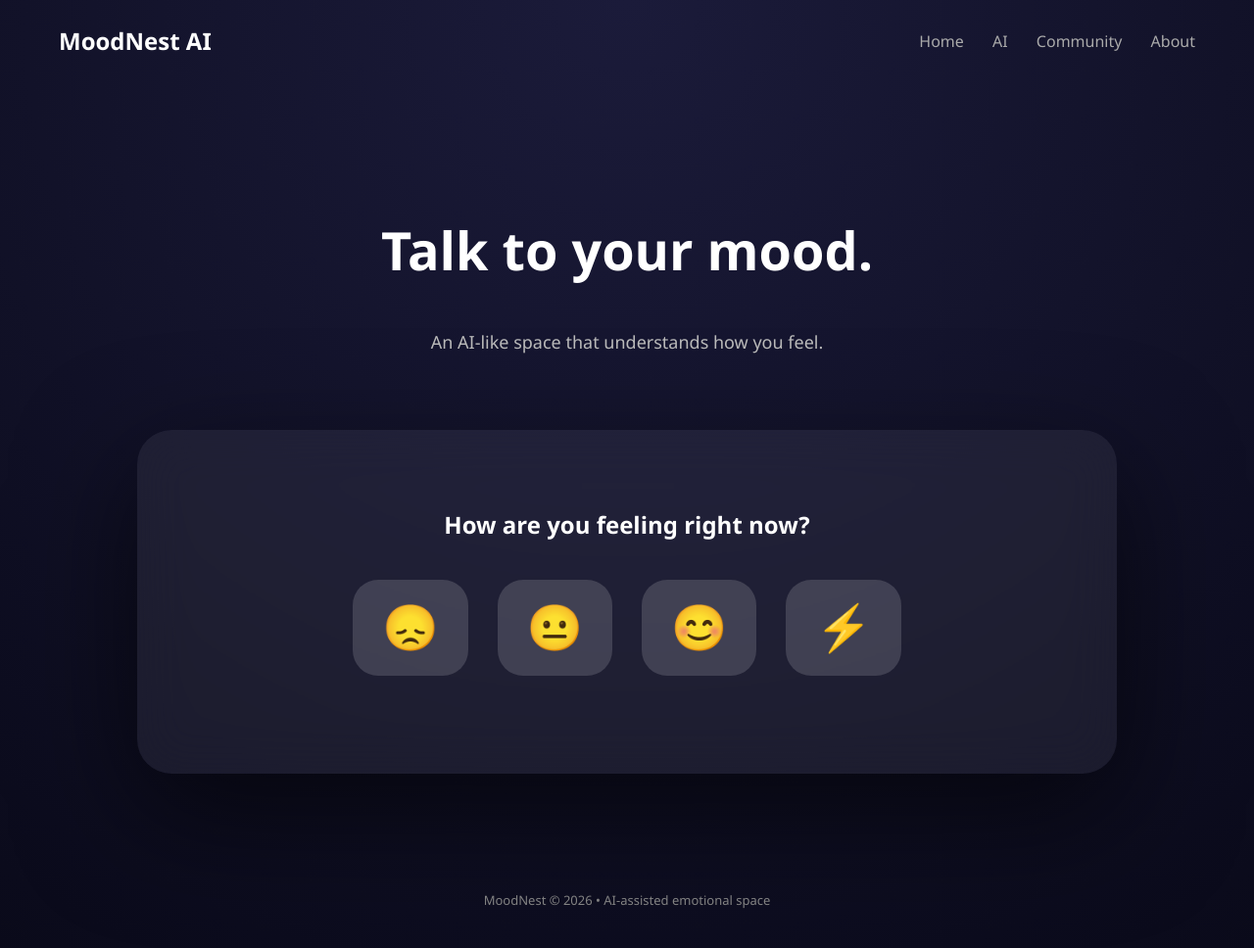
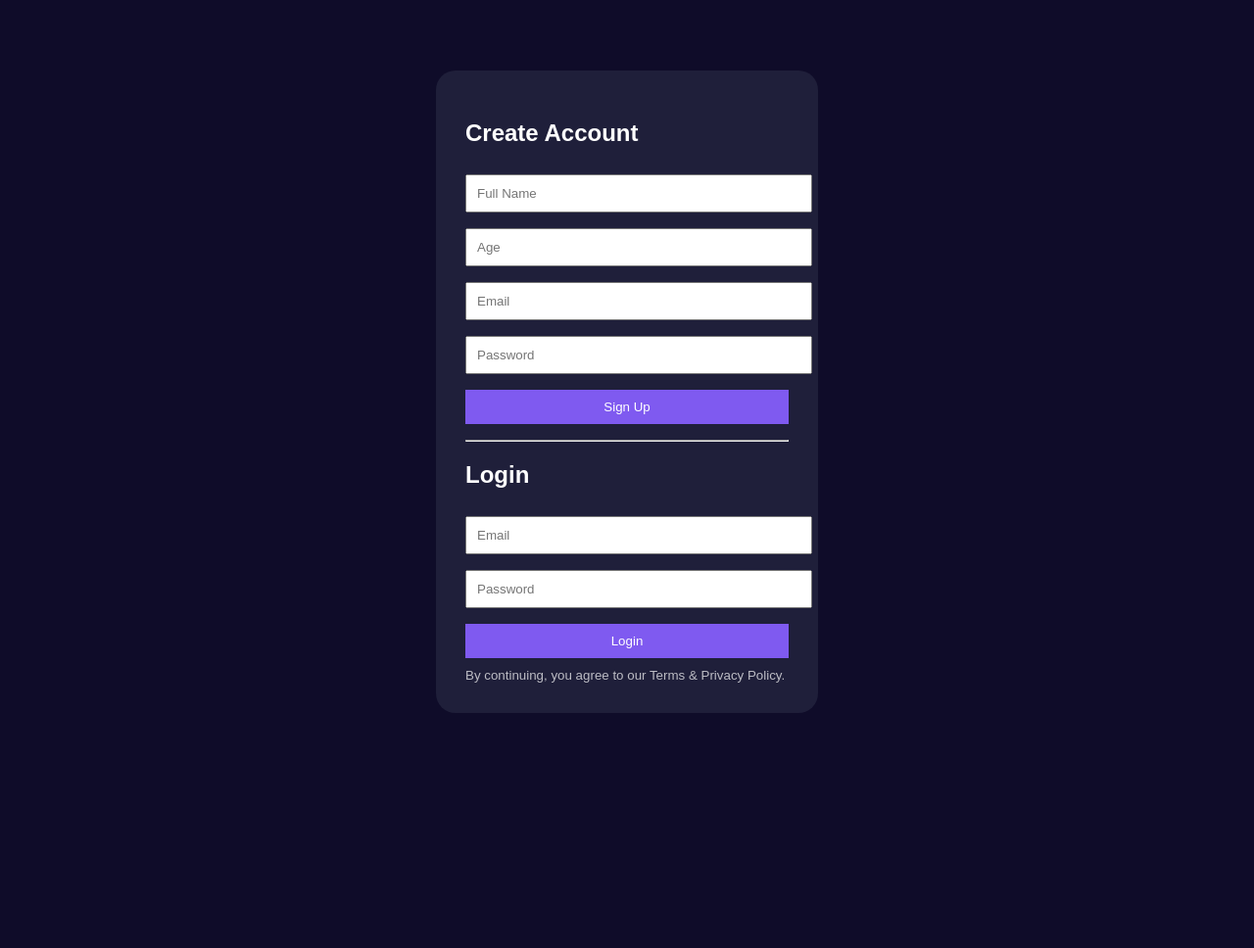
Before and after one commit to Stark678-creator/moodnest, a plain HTML site: page index.html in a window 1280 px wide. Shown: the whole page at 98% size. After the commit the page ends 800 px from the top, so only its background shows below. Drawn offline with Linux system fonts and the light colour scheme.

Commit message:
Update index.html

```diff
--- a/index.html
+++ b/index.html
@@ -2,231 +2,100 @@
 <html lang="en">
 <head>
 <meta charset="UTF-8">
-<title>MoodNest AI</title>
+<title>MoodNest – Secure Login</title>
+<meta name="viewport" content="width=device-width, initial-scale=1.0">
+<meta name="description" content="MoodNest is a private AI-assisted space for calm, thoughtful conversations.">
 
 <style>
-* { box-sizing: border-box; }
-
-body {
-  margin: 0;
-  font-family: "Segoe UI", Arial, sans-serif;
-  background: radial-gradient(circle at top, #1b1b3a, #0a0a1a);
-  color: #fff;
-  min-height: 100vh;
-  overflow-x: hidden;
+body{
+  margin:0;
+  font-family:Arial, sans-serif;
+  background:#0f0c29;
+  color:white;
+  display:flex;
+  justify-content:center;
+  align-items:center;
+  height:100vh;
 }
-
-/* HEADER */
-header {
-  padding: 25px 60px;
-  display: flex;
-  justify-content: space-between;
-  align-items: center;
+.box{
+  background:#1f1f3a;
+  padding:30px;
+  border-radius:20px;
+  width:330px;
 }
-header h2 { margin: 0; }
-nav a {
-  margin-left: 25px;
-  color: #aaa;
-  text-decoration: none;
+input,button{
+  width:100%;
+  padding:10px;
+  margin:8px 0;
 }
-nav a:hover { color: #fff; }
-
-/* HERO */
-.hero {
-  text-align: center;
-  padding: 90px 20px 60px;
+button{
+  background:#7f5af0;
+  color:white;
+  border:none;
+  cursor:pointer;
 }
-.hero h1 {
-  font-size: 54px;
-  animation: fadeInUp 1s ease;
-}
-.hero p {
-  color: #bbb;
-  font-size: 18px;
-  animation: fadeInUp 1.5s ease;
-}
-
-/* AI PANEL */
-.panel {
-  max-width: 1000px;
-  margin: 0 auto 80px;
-  background: rgba(255,255,255,0.06);
-  backdrop-filter: blur(25px);
-  border-radius: 35px;
-  padding: 60px;
-  box-shadow: 0 40px 120px rgba(0,0,0,0.6);
-  animation: fadeInUp 2s ease;
-}
-
-/* MOODS */
-.moods {
-  display: flex;
-  justify-content: center;
-  gap: 30px;
-  margin: 40px 0;
-}
-.moods button {
-  font-size: 46px;
-  padding: 22px 30px;
-  border-radius: 26px;
-  border: none;
-  cursor: pointer;
-  background: rgba(255,255,255,0.15);
-  transition: transform .25s, background .25s;
-}
-.moods button:hover {
-  transform: scale(1.2);
-  background: rgba(255,255,255,0.3);
-}
-
-/* CHAT */
-.chat {
-  margin-top: 40px;
-}
-.ai {
-  background: rgba(127,90,240,0.2);
-  padding: 22px 26px;
-  border-radius: 22px;
-  max-width: 80%;
-  margin-bottom: 20px;
-  animation: fadeInUp .6s ease;
-}
-.user {
-  background: rgba(255,255,255,0.15);
-  padding: 20px 24px;
-  border-radius: 22px;
-  max-width: 70%;
-  margin-left: auto;
-  margin-bottom: 20px;
-  animation: fadeInUp .6s ease;
-}
-
-/* ACTIONS */
-.actions {
-  display: flex;
-  gap: 20px;
-  margin-top: 30px;
-}
-.actions button {
-  padding: 14px 26px;
-  border-radius: 25px;
-  border: none;
-  cursor: pointer;
-  background: linear-gradient(135deg,#7f5af0,#5f3dc4);
-  color: #fff;
-  font-size: 16px;
-}
-.actions button:hover {
-  transform: translateY(-2px);
-}
-
-/* FOOTER */
-footer {
-  text-align: center;
-  padding: 40px;
-  color: #888;
-  font-size: 13px;
-}
-
-/* ANIMATIONS */
-@keyframes fadeInUp {
-  from { opacity: 0; transform: translateY(30px); }
-  to { opacity: 1; transform: translateY(0); }
-}
+small{opacity:0.7}
 </style>
 </head>
 
 <body>
 
-<header>
-  <h2>MoodNest AI</h2>
-  <nav>
-    <a href="#">Home</a>
-    <a href="#">AI</a>
-    <a href="#">Community</a>
-    <a href="#">About</a>
-  </nav>
-</header>
+<div class="box">
+  <h2>Create Account</h2>
+  <input id="name" placeholder="Full Name">
+  <input id="age" placeholder="Age">
+  <input id="email" placeholder="Email">
+  <input id="password" type="password" placeholder="Password">
+  <button onclick="signup()">Sign Up</button>
 
-<section class="hero">
-  <h1>Talk to your mood.</h1>
-  <p>An AI-like space that understands how you feel.</p>
-</section>
+  <hr>
 
-<div class="panel">
-  <h2 style="text-align:center;">How are you feeling right now?</h2>
+  <h2>Login</h2>
+  <input id="lemail" placeholder="Email">
+  <input id="lpass" type="password" placeholder="Password">
+  <button onclick="login()">Login</button>
 
-  <div class="moods">
-    <button onclick="startAI('low')">😞</button>
-    <button onclick="startAI('neutral')">😐</button>
-    <button onclick="startAI('good')">😊</button>
-    <button onclick="startAI('energy')">⚡</button>
-  </div>
-
-  <div class="chat" id="chat"></div>
-
-  <div class="actions" id="actions" style="display:none;">
-    <button onclick="aiComfort()">Comfort</button>
-    <button onclick="aiAdvice()">Advice</button>
-    <button onclick="aiChallenge()">Challenge</button>
-  </div>
+  <small>
+    By continuing, you agree to our Terms & Privacy Policy.
+  </small>
 </div>
 
-<footer>
-  MoodNest © 2026 • AI-assisted emotional space
-</footer>
+<script>
+const API = "https://YOUR-BACKEND-URL"; // 🔴 CHANGE THIS
 
-<script>
-const chat = document.getElementById("chat");
-const actions = document.getElementById("actions");
-
-function typeAI(text){
-  const div = document.createElement("div");
-  div.className = "ai";
-  chat.appendChild(div);
-  let i = 0;
-  const interval = setInterval(() => {
-    div.innerHTML += text.charAt(i);
-    i++;
-    if(i >= text.length) clearInterval(interval);
-  }, 25);
+function signup(){
+  fetch(API+"/signup",{
+    method:"POST",
+    headers:{"Content-Type":"application/json"},
+    body:JSON.stringify({
+      name:name.value,
+      age:age.value,
+      email:email.value,
+      password:password.value
+    })
+  }).then(r=>r.json()).then(d=>{
+    alert(d.success ? "Account created. Please login." : d.error);
+  });
 }
 
-function userMsg(text){
-  const div = document.createElement("div");
-  div.className = "user";
-  div.innerText = text;
-  chat.appendChild(div);
-}
-
-function startAI(mood){
-  chat.innerHTML = "";
-  actions.style.display = "flex";
-  userMsg("I feel " + mood);
-  setTimeout(() => {
-    typeAI("I’m listening. You don’t have to explain everything. What would help right now?");
-  }, 600);
-}
-
-function aiComfort(){
-  userMsg("I need comfort");
-  setTimeout(() => {
-    typeAI("It sounds like you’ve been carrying a lot. You’re not broken — you’re human. Let’s slow this moment down together.");
-  }, 600);
-}
-
-function aiAdvice(){
-  userMsg("I need advice");
-  setTimeout(() => {
-    typeAI("Try focusing on one small thing you can control today. Momentum doesn’t come from pressure — it comes from clarity.");
-  }, 600);
-}
-
-function aiChallenge(){
-  userMsg("Give me a challenge");
-  setTimeout(() => {
-    typeAI("Here’s a gentle challenge: do one thing in the next 10 minutes that future-you will thank you for.");
-  }, 600);
+function login(){
+  fetch(API+"/login",{
+    method:"POST",
+    headers:{"Content-Type":"application/json"},
+    body:JSON.stringify({
+      email:lemail.value,
+      password:lpass.value
+    })
+  }).then(r=>r.json()).then(d=>{
+    if(d.token){
+      localStorage.setItem("token",d.token);
+      localStorage.setItem("name",d.name);
+      localStorage.setItem("tokens",d.tokens);
+      window.location="chat.html";
+    } else {
+      alert("Login failed");
+    }
+  });
 }
 </script>
 
```
